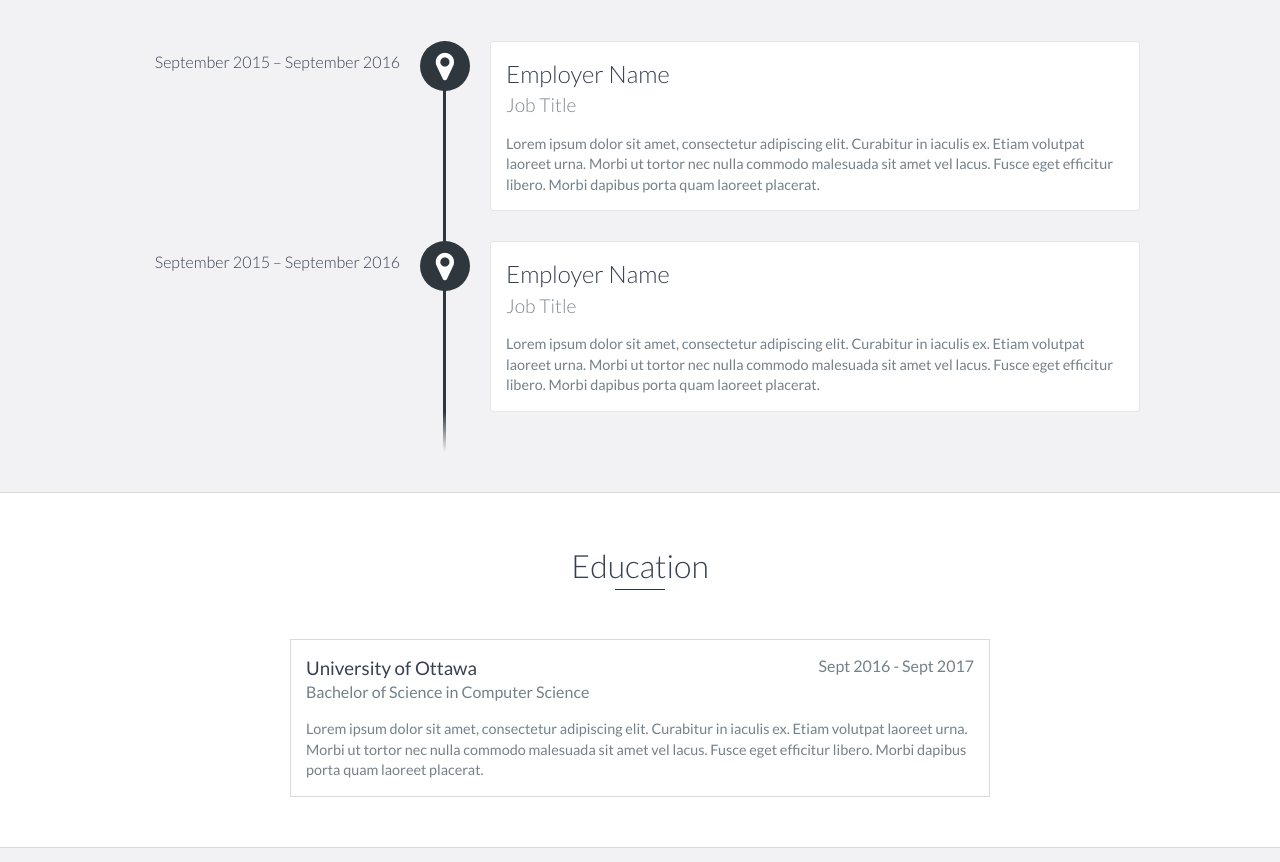
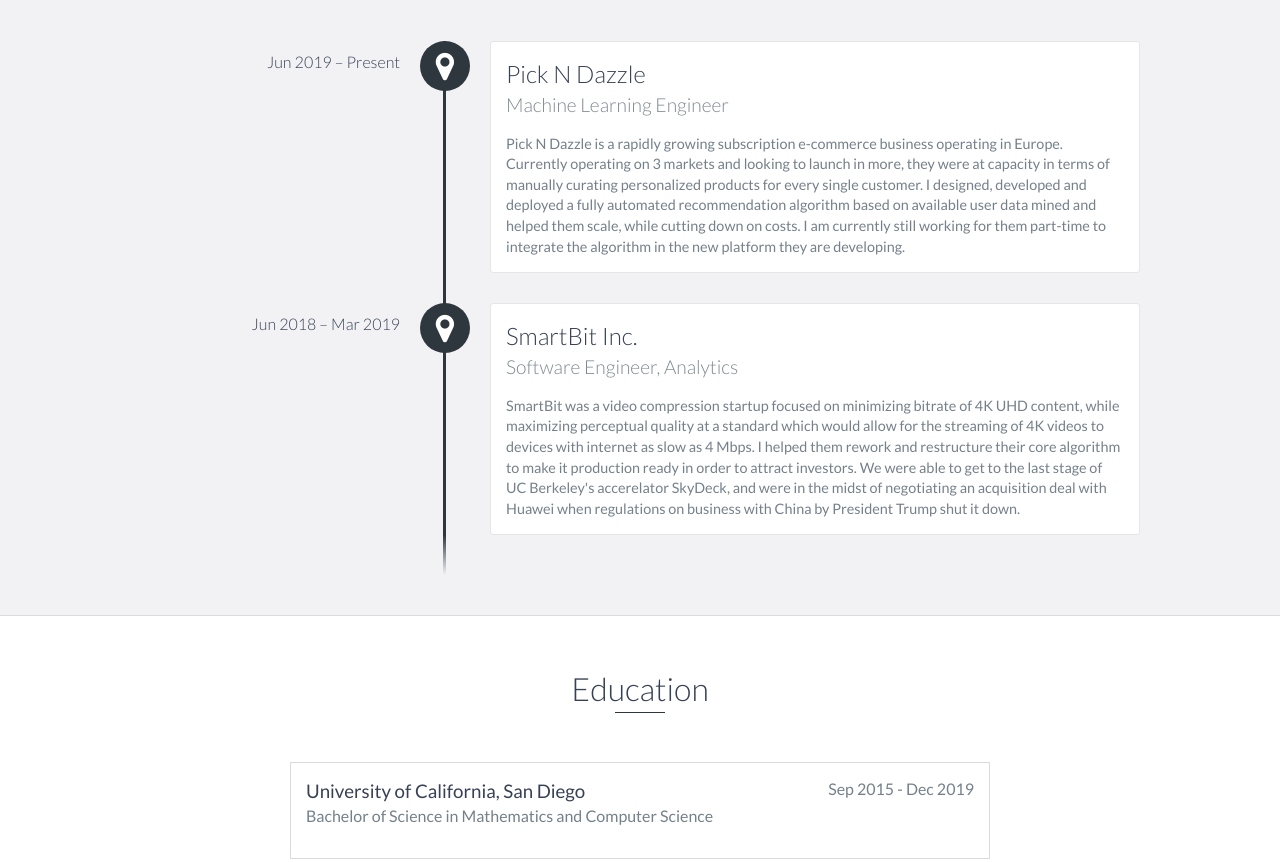
Before and after one commit to amarinov1/amarinov1.github.io, a website: page index.html in a window 1280 px wide. Shown: the part 1180-2042 px from the top of the page. Drawn offline with nearby package versions, Linux system fonts and the light colour scheme.

Commit message:
updated experience section

```diff
--- a/index.html
+++ b/index.html
@@ -87,19 +87,30 @@
     <div id="experience" class="background-alt">
         <h2 class="heading">Experience</h2>
         <div id="experience-timeline">
-            <div data-date="September 2015 – September 2016">
-                <h3>Employer Name</h3>
-                <h4>Job Title</h4>
+            <div data-date="Jun 2019 – Present">
+                <h3>Pick N Dazzle</h3>
+                <h4>Machine Learning Engineer</h4>
                 <p>
-                    Lorem ipsum dolor sit amet, consectetur adipiscing elit. Curabitur in iaculis ex. Etiam volutpat laoreet urna. Morbi ut tortor nec nulla commodo malesuada sit amet vel lacus. Fusce eget efficitur libero. Morbi dapibus porta quam laoreet placerat.
+                    Pick N Dazzle is a rapidly growing subscription e-commerce business operating in Europe.
+                    Currently operating on 3 markets and looking to launch in more, they were at capacity in terms
+                    of manually curating personalized products for every single customer. I designed, developed and deployed
+                    a fully automated recommendation algorithm based on available user data mined and helped them scale, while
+                    cutting down on costs. I am currently still working for them part-time to integrate the algorithm in the new platform
+                    they are developing.
+
                 </p>
             </div>
 
-            <div data-date="September 2015 – September 2016">
-                <h3>Employer Name</h3>
-                <h4>Job Title</h4>
+            <div data-date="Jun 2018 – Mar 2019">
+                <h3>SmartBit Inc.</h3>
+                <h4>Software Engineer, Analytics</h4>
                 <p>
-                    Lorem ipsum dolor sit amet, consectetur adipiscing elit. Curabitur in iaculis ex. Etiam volutpat laoreet urna. Morbi ut tortor nec nulla commodo malesuada sit amet vel lacus. Fusce eget efficitur libero. Morbi dapibus porta quam laoreet placerat.
+                    SmartBit was a video compression startup focused on minimizing bitrate of 4K UHD content, while
+                    maximizing perceptual quality at a standard which would allow for the streaming of 4K videos to
+                    devices with internet as slow as 4 Mbps. I helped them rework and restructure their core algorithm to make
+                    it production ready in order to attract investors. We were able to get to the last stage of UC Berkeley's
+                    accerelator SkyDeck, and were in the midst of negotiating an acquisition deal with Huawei when regulations
+                    on business with China by President Trump shut it down.
                 </p>
             </div>
         </div>
@@ -109,11 +120,11 @@
     <div id="education">
         <h2 class="heading">Education</h2>
         <div class="education-block">
-            <h3>University of Ottawa</h3>
-            <span class="education-date">Sept 2016 - Sept 2017</span>
-            <h4>Bachelor of Science in Computer Science</h4>
+            <h3>University of California, San Diego</h3>
+            <span class="education-date">Sep 2015 - Dec 2019</span>
+            <h4>Bachelor of Science in Mathematics and Computer Science</h4>
             <p>
-                Lorem ipsum dolor sit amet, consectetur adipiscing elit. Curabitur in iaculis ex. Etiam volutpat laoreet urna. Morbi ut tortor nec nulla commodo malesuada sit amet vel lacus. Fusce eget efficitur libero. Morbi dapibus porta quam laoreet placerat.
+
             </p>
         </div>
         <!-- End .education-block -->
```
